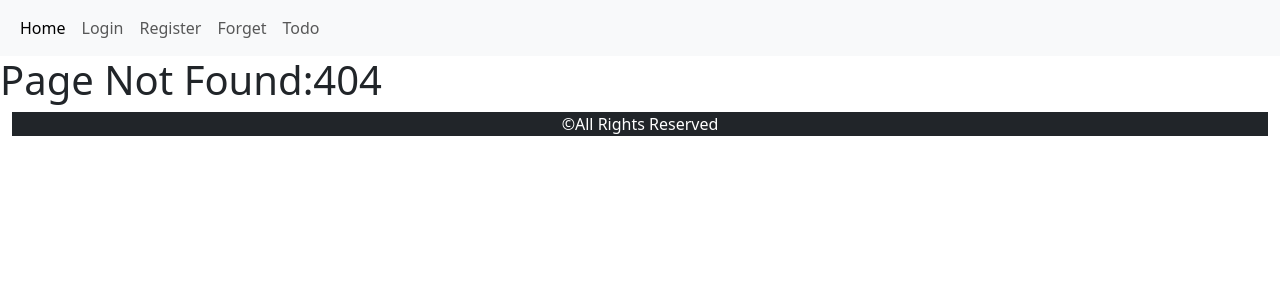
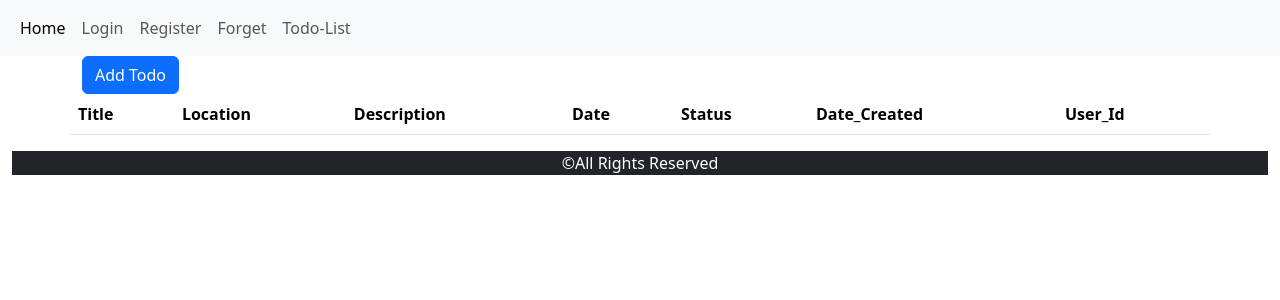
Before and after one commit to Khorasani95/SignUp-Todo, a React (Create React App) app: page /todoList in a window 1280 px wide. Before the commit this address had no page. Shown: the top 300 px of the page. Built offline with nearby package versions, Linux system fonts and the light colour scheme.

Commit message:
Previous code

```diff
--- a/src/App.js
+++ b/src/App.js
@@ -13,6 +13,7 @@ import Correction from './components/auth/Correction';
 import RegisteredUser from './components/Front End/RegisteredUsers';
 import NoPage from './components/auth/NoPage';
 import './scss/App.scss'
+import TodoList from './components/Front End/TodoList';
 
 function App() {
   return (
@@ -27,11 +28,12 @@ function App() {
         <Route path='./update' element={<Update />} />
         <Route path='.home' element={<Home/>} />
         {/* <Route path="/update" element={<Update />} /> */}
-        <Route path='/todo' element={<Todo />} />
         <Route path='/reset' element={<Reset />} />
         <Route path='/correction' element={<Correction/> } />
         <Route path='/registeredUser' element={<RegisteredUser/> } />
-        <Route path='*' element={<NoPage/> } />
+        <Route path='*' element={<NoPage />} />
+        <Route path='/todoList' element={<TodoList />} />
+        <Route path='/todo' element={<Todo/>} />
         {/* <Route path='/app.scss' element={<App.scss/> } /> */}
       </Routes>
         <Footer/>
--- a/src/components/Front End/RegisteredUsers.js
+++ b/src/components/Front End/RegisteredUsers.js
@@ -1,35 +1,45 @@
 import React from 'react';
+import { useNavigate } from 'react-router-dom';
 
 function RegisteredUsers() {
+
+  let navigate = useNavigate();
+  const addUserButton = () => {
+    navigate("/register");
+
+ }
+    let existingUsers = JSON.parse(localStorage.getItem("users"))|| [];
+  console.log('users from locals :>> ', existingUsers);
+
+
+
   return (
     <>
-      <table class="table">
+      <div className="container">
+        <div className="row">
+          <div className="col">
+            <button className="btn btn-primary" onClick={addUserButton}>Add User</button>
+          </div>
+        </div>
+    </div>
+      <table className="table">
         <thead>
           <tr>
             <th scope="col">#</th>
-            <th scope="col">First</th>
-            <th scope="col">Last</th>
-            <th scope="col">Handle</th>
+            <th scope="col">Full Name</th>
+            <th scope="col">Email</th>
           </tr>
         </thead>
         <tbody>
-          <tr>
-            <th scope="row">1</th>
-            <td>Mark</td>
-            <td>Otto</td>
-            <td>@mdo</td>
-          </tr>
-          <tr>
-            <th scope="row">2</th>
-            <td>Jacob</td>
-            <td>Thornton</td>
-            <td>@fat</td>
-          </tr>
-          <tr>
-            <th scope="row">3</th>
-            <td colspan="2">Larry the Bird</td>
-            <td>@twitter</td>
-          </tr>
+              {  existingUsers.map((user, i) => {
+                return (
+                      <tr>
+                        <th >{i  + 1 }</th>
+                          <td >{user.fullName}</td>
+                          <td>{user.email}</td>
+                      </tr>
+                )
+              })}
         </tbody>
       </table>
     </>
--- a/src/components/Front End/Todo.js
+++ b/src/components/Front End/Todo.js
@@ -1,10 +1,11 @@
 import React, { useState } from 'react';
+import TodoList from './TodoList';
 
 // import "../../scss"
 
 export default function Todo() {
-  let existingTodos = JSON.parse(localStorage.getItem("Todos list")) || [];
-  console.log(existingTodos);
+  let newTodo = JSON.parse(localStorage.getItem("Todos")) || [];
+  console.log("New Todo:", newTodo);
   const [todo, setTodo] = useState({
     title: "", location: "", description: "", date: "", status: "", dateCreated: "", user_id: ""
   });
@@ -12,6 +13,7 @@ export default function Todo() {
 
   const handleChange = (e) => {
     const { name, value } = e.target;
+    debugger;
     setTodo({
       ...todo,
       [name]: value
@@ -20,9 +22,12 @@ export default function Todo() {
 
   const todoButton = (e) => {
     e.preventDefault();
-    // let pushedTodo = ...todos ,{existingTodos};
-    console.log("pushedTodo");
-    localStorage.setItem(JSON.stringify(todo))
+    // let pushedTodo = ...todos ,{newTodo};
+    // console.log("pushedTodo");
+    handleChange(e)
+    debugger;
+    let localTodo = localStorage.setItem("Todos",JSON.stringify(todo))
+    console.log(localTodo);
   }
 
   return (
@@ -36,7 +41,7 @@ export default function Todo() {
           <form action="" >
             <div className="col">
               <label htmlFor="title"><h5 className=" text-primary my-2">Enter your Title here:</h5></label>
-              <input type="text"   name="title"  id= "title"className='form-control'/>
+              <input type="text"  name="title" id="title" className='form-control'/>
             </div>
 
             <div className="col">
@@ -57,8 +62,8 @@ export default function Todo() {
               <label htmlFor="date">
                 <h5 className=" text-primary my-2">Enter your Date here:</h5>
               </label>
-              <input type="date"  name="date" id='date' className='form-control my-2'/>
-              <button className='justify-content-center' onClick={todoButton}>Enter </button>
+              <input type="date" name="date" id='date' className='form-control my-2'/>
+              <button className='btn btn-primary' onClick={todoButton}>Enter Todo </button>
             </div>
           </form>
         </div>
--- /dev/null
+++ b/src/components/Front End/TodoList.js
@@ -0,0 +1,58 @@
+import React from 'react'
+import { useNavigate } from 'react-router-dom';
+
+function TodoList() {
+  let navigate = useNavigate();
+  let existingTodos = JSON.parse(localStorage.getItem("Todos list")) || [];
+
+  const todoButton = () => {
+    navigate("/todo");
+  }
+
+  return (
+    <>
+      <div className="container">
+        <div className="row">
+          <div className="col">
+            <button className="btn btn-primary" onClick={todoButton}>Add Todo</button>
+          </div>
+
+          <table class="table">
+            <thead>
+              <tr>
+                <th scope="col">Title</th>
+                <th scope="col">Location</th>
+                <th scope="col">Description</th>
+                <th scope="col">Date</th>
+                <th scope="col">Status</th>
+                <th scope="col">Date_Created</th>
+                <th scope="col">User_Id</th>
+              </tr>
+            </thead>
+
+            <tbody>
+              {existingTodos.map((todo, i) => {
+               return(
+                  <tr>
+                  <th scope="row">{i + 1}</th>
+                  <td colspan="1">{ todo.title}</td>
+                  <td colspan="1">{ todo.location}</td>
+                  <td colspan="1">{ todo.description}</td>
+                  <td colspan="1">{ todo.date}</td>
+                  <td colspan="1">{ todo.Status}</td>
+                  <td colspan="1">{ todo.dateCreated}</td>
+                  <td colspan="1">{ todo.user_id}</td>
+              </tr>)
+             })}
+
+            </tbody>
+
+          </table>
+
+        </div>
+      </div>
+    </>
+  )
+}
+
+export default TodoList
--- a/src/components/Header.js
+++ b/src/components/Header.js
@@ -25,7 +25,7 @@ export default function Header() {
                 <Link to={"/Forget"} className="nav-link" >Forget</Link>
               </li>
               <li className="nav-item">
-                <Link to={"/todo"} className="nav-link" >Todo</Link>
+                <Link to={"/todoList"} className="nav-link" >Todo-List</Link>
               </li>
 
             </ul>
--- a/src/components/auth/Login.js
+++ b/src/components/auth/Login.js
@@ -56,8 +56,9 @@ export default function Login() {
 
                 <div className="row pt-2">
                   <div className="col-12">
-                   <p> <Link to="/Forget"> <b className='text-black ps-'>Forget Password  </b></Link></p>
                     <input onChange={handleChange}  type="password" className="form-control" name="password"  placeholder="Enter Your Password " /><br />
+                    <p> <Link to="/Forget"> <b className='text-black '>Forget Password  </b></Link></p>
+
                     <div className="container">
                       <p className='p-6'>Don't have an account<Link to="/register"> Register Your Account</Link></p>
                     </div>
--- a/src/components/auth/Register.js
+++ b/src/components/auth/Register.js
@@ -50,9 +50,9 @@ export default function Register() {
   }
   return (
     <>
-      <p>fullName: {fullName}</p>
+      {/* <p>fullName: {fullName}</p>
       <p>Email: {email}</p>
-      <p>Password: {password}</p>
+      <p>Password: {password}</p> */}
 
       <div className="container w-25 my-5">
         <div className="row ">
```
